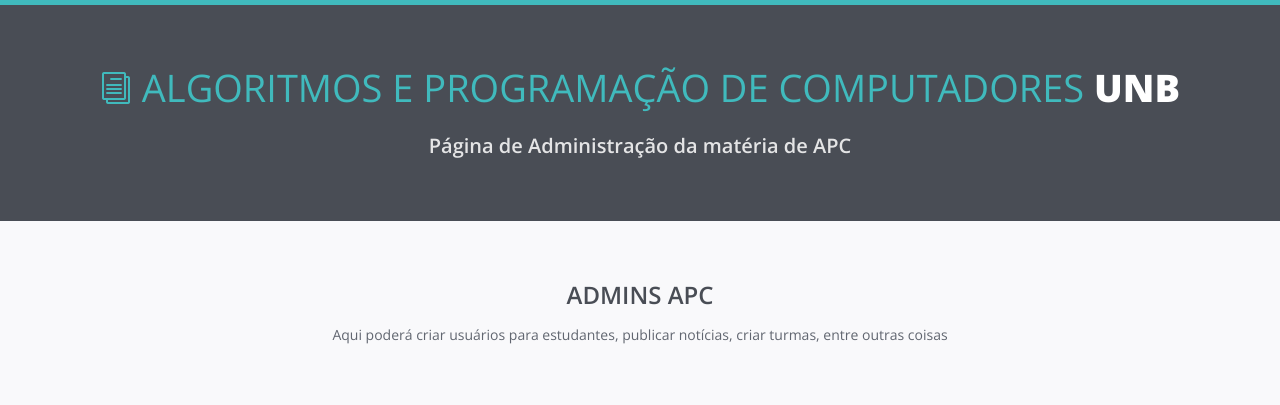
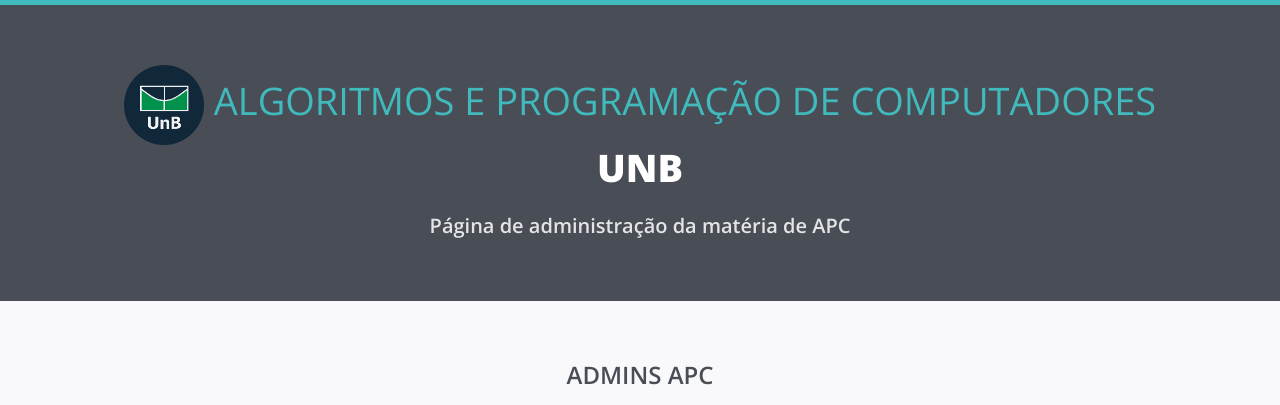
Before and after one commit to apc-unb/admin-apc, a Django app: template admin_apc/interface/templates/index.html in a window 1280 px wide. Shown: the top 405 px of the page. Run offline with Django 3.2, Linux system fonts and the light colour scheme; the template is opened without the code that fills it, so the values that code supplies are empty; some libraries are stand-ins or nearby versions.

Commit message:
adding unb logo

```diff
--- a/admin_apc/interface/templates/index.html
+++ b/admin_apc/interface/templates/index.html
@@ -11,7 +11,7 @@
     <meta name="author" content="">
     {% block cabecalho %}
     {% endblock %}
-    <link rel="shortcut icon" href="favicon.ico">
+    <link rel="shortcut icon" href="{%static 'images/UnB-logo.png' %}">
     <link href='https://fonts.googleapis.com/css?family=Open+Sans:300italic,400italic,600italic,700italic,800italic,400,300,600,700,800' rel='stylesheet' type='text/css'>
     <!-- FontAwesome JS -->
     <script defer src="https://use.fontawesome.com/releases/v5.8.2/js/all.js" integrity="sha384-DJ25uNYET2XCl5ZF++U8eNxPWqcKohUUBUpKGlNLMchM7q4Wjg2CUpjHLaL8yYPH" crossorigin="anonymous"></script>
@@ -33,12 +33,14 @@
             <div class="container">
                 <div class="branding">
                     <h1 class="logo">
-                        <span aria-hidden="true" class="icon_documents_alt icon"></span>
+                        <span aria-hidden="true">
+                            <img src="{%static 'images/UnB-logo.png' %}" alt="Logo da UnB" height="80" width="80">
+                        </span>
                         <span class="text-highlight">ALGORITMOS E PROGRAMAÇÃO DE COMPUTADORES</span><span class="text-bold"> UNB</span>
                     </h1>
                 </div><!--//branding-->
                 <div class="tagline">
-                    <p>Página de Administração da matéria de APC</p>
+                    <p>Página de administração da matéria de APC</p>
                 </div><!--//tagline-->
 
 			        </form>
```
Also changed, not shown: admin_apc/interface/static/images/UnB-logo.png (added).
